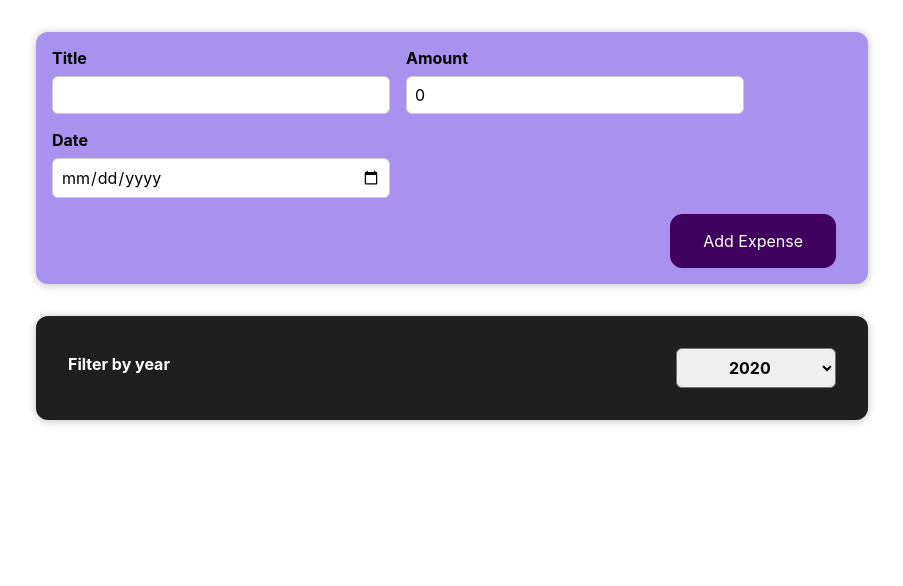
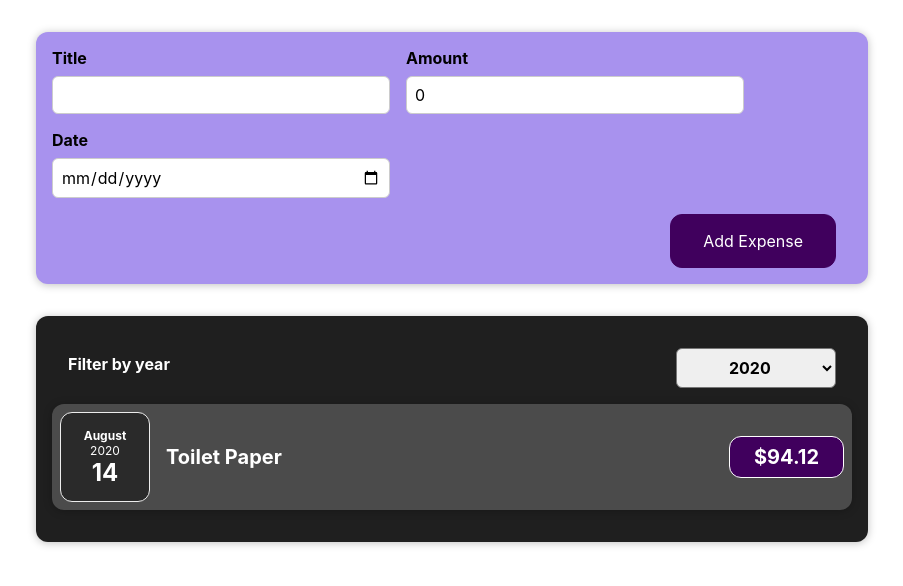
Before and after one commit to KennedyMungai/expense-tracker, a React (Create React App) app: page / in a window 1280 px wide. Shown: the top 586 px of the page, without its empty margins (188-1091 px from the left). Built offline with nearby package versions, Linux system fonts and the light colour scheme.

Commit message:
Continued with the code refactoring

```diff
--- a/src/components/Expenses/ExpensesList.js
+++ b/src/components/Expenses/ExpensesList.js
@@ -6,21 +6,21 @@ const ExpensesList = (props) =>
 {
     let expensesContent = <p>No Expenses found</p>
 
-    if (props.items.length > 0)
-    {
-        expensesContent = props.items.map((expense) => (
-            <ExpenseItem
-                key={expense.id}
-                title={expense.title}
-                amount={expense.amount}
-                date={expense.date}
-            />
-        ))
-    }
+    // if (props.items.length > 0)
+    // {
+    //     expensesContent =
+    // }
 
     return (
         <ul className='expenses-list'>
-
+            {props.items.map((expense) => (
+                <ExpenseItem
+                    key={expense.id}
+                    title={expense.title}
+                    amount={expense.amount}
+                    date={expense.date}
+                />
+            ))}
         </ul>
     )
 }
```
